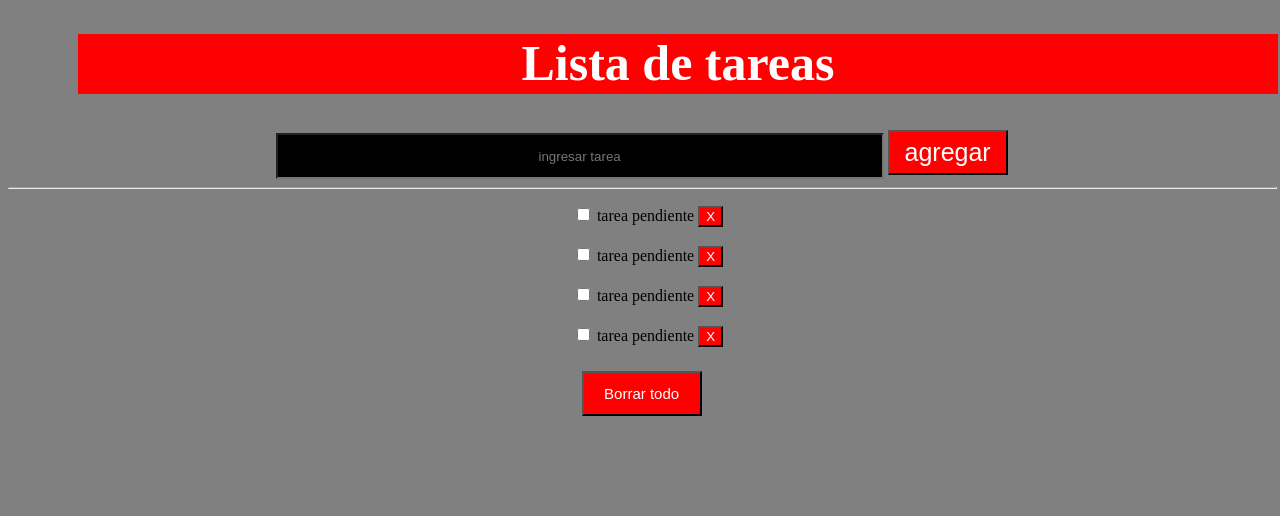
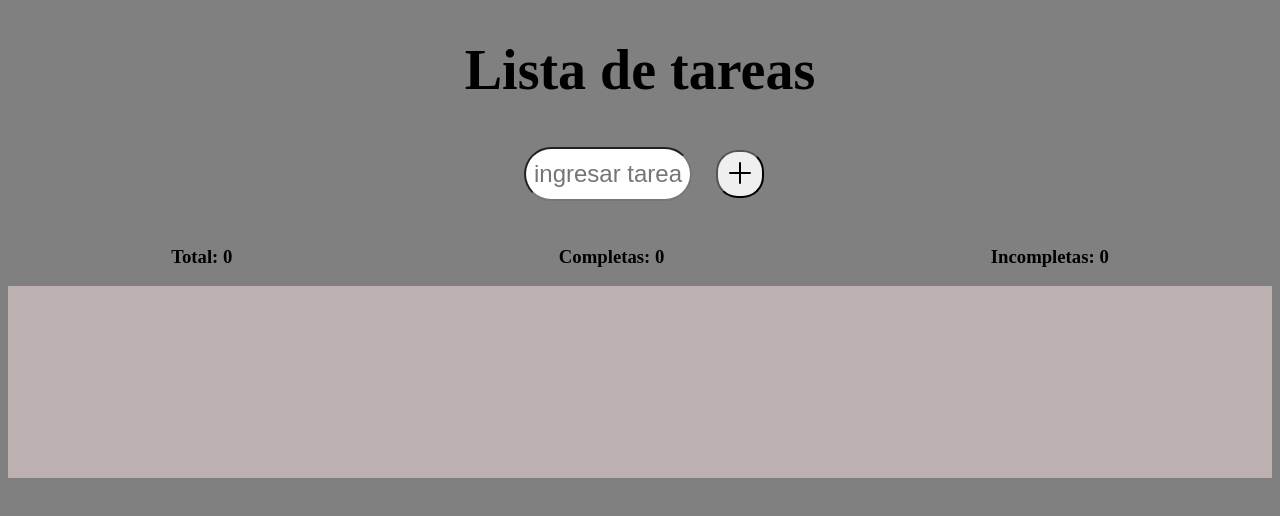
Before and after one commit to Euklenyer1505/ASD, a plain HTML site: page index.html in a window 1280 px wide. Drawn offline with Linux system fonts and the light colour scheme.

Commit message:
first commit

```diff
--- a/index.css
+++ b/index.css
@@ -1,144 +1,107 @@
 body {
-    background: gray;
-    width: 99%;
-    height: 100px;
-}
-
-#header-lista {
-    margin-left: 70px ;
-    text-align: center;
-    background: red;
-    color: white;
-    width: auto;
-    height: auto;
-}
-
-#lista-de-tareas {
-    text-align: center;
-    font-size: auto;
-}
-
-#div-todo{
-  width: auto;
-  height: auto;
-}
-
-#div-center {
-    text-align: center;
-    width: 100%;
-    height: auto;
+    background-color: gray;
 
 }
 
-#input-escribir {
+
+#h1 {
+    font-size: 3.5rem;
     text-align: center;
-    background: black;
-    color: white;
-
-}
-#boton-agregar {
-    position: static;
-  background: red;
-  color: white;
-  top: 16px;
+    color: black;
 }
 
-#hr {
-    width: 100%;
+#formulario {
+    display: flex;
+    align-items: center;
+    justify-content: center;
 }
 
-#input-boton {
-    width: 100%;
+#input-escribir {
+    font-size: 1.5rem;
+    text-align: center;
+    border-radius: 2rem;
+    width: 10rem;
+    height: 3rem;
+    color: blue;
+    margin: 0.5rem;
+}
+
+#btn-agg{
+    width: 3rem;
+    height: 3rem;
+    border-radius: 45%;
+    margin-left: 1rem;
+}
+
+#btn-agg:hover {
+    background-color: green;
+    color: white;
+}
+
+.div-todo {
+    margin: 0 auto;
+}
+ul{
+    margin: 1rem 2rem;
+    width: auto;
+    height: auto;
+    display: flex;
+    list-style: none;
+    align-items: center;
+    padding: 0;
 
 }
 
-.boton-eliminar {
-    background: red;
+
+
+.list{
+    display: flex;
+    justify-content: center;
+    margin-right: 0 auto;
+}
+
+#botonl {
+    width: 3rem;
+    height: 3rem;
+    border-radius: 100%;
+    margin-left: 0;
+}
+
+#botonl:hover {
+    background-color: yellowgreen;
     color: white;
 }
 
-#ul {
-    list-style: none;
-   text-align: center;
-   width: 70%;
-   height: 150px;
-   overflow-y: scroll;
+.botonb {
+
+    width: 3rem;
+    height: 3rem;
+    border-radius: 100%;
+    margin: 0.5rem;
+}
+.botonb:hover {
+    background-color: red;
+    color: white;
 }
 
-#boton-borrar {
+#li {
+    font-size: 2rem;
+    margin: 0 1rem 0 1rem;
+   list-style: none;
+   margin: 0 1rem 0 1rem;
+}
+
+#contenedor {
     text-align: center;
+    background-color: rgb(189, 176, 176);
+    width: 100%;
+    height: 12rem;
+    overflow-y: scroll ;
+    word-break: break-all;
+
 }
-#borrar {
-    background: red;
-    color: white;
+#contadores {
+    display: flex;
+    align-items: center;
+    justify-content: space-around;
 }
-         /* movil */
- @media only screen and (max-width : 425px) {
-    body {
-        background: rgb(187, 187, 187);
-    }
-    #div-todo {
-        flex-direction: column;
-    }
-    #header-lista {
-        background: blue;
-        width: 210px;
-    }
-    #lista-de-tareas {
-        color: black;
-    }
-    #input-escribir {
-        background: blue;
-        color: white;
-    }
-
-    #boton-agregar {
-        background: blue;
-        color: black;
-    }
-    .boton-eliminar {
-     background: red;
-     color: black;
-    }
-
- }
-           /* escritorio */
- @media only screen and (min-width : 426px) {
-   #header-lista {
-    display: block;
-    text-align: center;
-    width: 1200px;
-    height: 60px;
-   }
-   #lista-de-tareas {
-    font-size: 50px;
-   }
-   #input-escribir {
-    text-align: center;
-    background: black;
-    color: white;
-    width: 600px;
-    height: 40px;
-   }
-   #boton-agregar {
-    position: static;
-    background: red;
-     color: white;
-     width: 120px;
-     height: 45px;
-     font-size: 25px;
-   }
-   #input-boton {
-     width: 100%;
-   }
-   #ul {
-    text-align: center;
-    width: 1200px;
-    height: 150px;
-   }
-   #borrar {
-    width: 120px;
-    height: 45px;
-    font-size: 15px;
-   }
-   }
--- a/index.html
+++ b/index.html
@@ -4,59 +4,44 @@
     <meta charset="UTF-8">
     <meta name="viewport" content="width=device-width, initial-scale=1.0">
     <link rel="stylesheet" href="index.css">
-    <!-- <svg xmlns="http://www.w3.org/2000/svg" fill="none" viewBox="0 0 24 24" stroke-width="1.5" stroke="currentColor" class="w-6 h-6">
-  <path stroke-linecap="round" stroke-linejoin="round" d="M20.25 7.5l-.625 10.632a2.25 2.25 0 01-2.247 2.118H6.622a2.25 2.25 0 01-2.247-2.118L3.75 7.5m6 4.125l2.25 2.25m0 0l2.25 2.25M12 13.875l2.25-2.25M12 13.875l-2.25 2.25M3.375 7.5h17.25c.621 0 1.125-.504 1.125-1.125v-1.5c0-.621-.504-1.125-1.125-1.125H3.375c-.621 0-1.125.504-1.125 1.125v1.5c0 .621.504 1.125 1.125 1.125z" />
-</svg> -->
 
     <title>lista de tareas2</title>
 </head>
 <body>
-    <header id="header-lista">
-      <h1 id="lista-de-tareas">Lista de tareas</h1>
-    </header><br>
-     <br>
-    <div div-todo>
-        <div id="div-center">
-            <input id="input-escribir" type="text" placeholder="ingresar tarea" >
-            <button id="boton-agregar">agregar</button>
-        </div>
+  <h1 id="h1">Lista de tareas</h1>
 
-        <hr id="hr">
+  <div id="div-todo">
+    <form id="formulario">
+      <input type="text" id="input-escribir" autocomplete="off" placeholder="ingresar tarea">
 
-        <div id="input-boton">
-            <ul id="ul">
-           <li> <input type="checkbox" class="input-checkbox">
-             tarea pendiente
-            <button class="boton-eliminar">X</button></li><br>
+      <button id="btn-agg"><svg xmlns="http://www.w3.org/2000/svg" fill="none" viewBox="0 0 24 24" stroke-width="1.5" stroke="currentColor" class="w-6 h-6">
+        <path stroke-linecap="round" stroke-linejoin="round" d="M12 4.5v15m7.5-7.5h-15" />
+      </svg>
+      </button>
+    </form> <br>
 
-            <li><input type="checkbox" class="input-checkbox">
-             tarea pendiente
-            <button class="boton-eliminar">X</button></li><br>
+      <!-- <div class="list" id="1">
 
-            <li><input type="checkbox" class="input-checkbox">
-              tarea pendiente
-            <button class="boton-eliminar">X</button></li><br>
+        <ul id="tarea">
+          <button id="botonl"></button>
+          <li id="li"></li>
+          <button id="botonb"></button>
+        </ul>
+      </div> -->
 
-           <li> <input type="checkbox" class="input-checkbox">
-             tarea pendiente
-            <button class="boton-eliminar">X</button></li><br>
+      <div id="contadores">
 
-            <li><input type="checkbox" class="input-checkbox">
-             tarea pendiente
-            <button class="boton-eliminar">X</button></li><br>
+        <h3>Total: <span id="cantidad">0</span></h3>
+         <h3>Completas: <span>0</span></h3>
+        <h3>Incompletas: <span>0</span></h3>
+      </div>
 
-            <li><input type="checkbox" class="input-checkbox">
-                Lorem ipsum dolor, sit amet consectetur adipisicing elit. Laborum illum dolore, ipsa beatae reiciendis deleniti nobis exercitationem est? Ex sapiente illo exercitationem dolores dolorum maiores amet expedita tempore repudiandae voluptatum.
-                <button class="boton-eliminar">X</button></li><br>
+      <div id="contenedor">
+      </div>
+
+    </div>
 
 
-
-
-        </ul>
-        </div>
-        <div id="boton-borrar">
-            <button id="borrar">Borrar todo</button>
-        </div>
-    </div>
+   <script src="index.js"></script>
 </body>
 </html>
--- /dev/null
+++ b/index.js
@@ -0,0 +1,53 @@
+const form = document.querySelector('#formulario');
+const input = document.querySelector('#input-escribir');
+const btn = document.querySelector('#btn-agg');
+const list = document.querySelector('.list');
+const li = document.querySelector('#li');
+const borrar = document.querySelector('.botonb');
+
+
+
+
+let id = 0;
+let total = 0;
+
+btn.addEventListener('click', e => {
+	e.preventDefault();
+	addTarea();
+	total ++;
+	  cantidad.innerHTML = total;
+});
+
+let addTarea = () => {
+	id++;
+
+       const inputValue = input.value;
+	   console.log(inputValue);
+
+
+	contenedor.innerHTML += `
+	<div class="list" id="${id}">
+
+        <ul id="tarea">
+          <button id="botonl"><svg xmlns="http://www.w3.org/2000/svg" fill="none" viewBox="0 0 24 24" stroke-width="1.5" stroke="currentColor">
+		  <path stroke-linecap="round" stroke-linejoin="round" d="M4.5 12.75l6 6 9-13.5"/>
+		</svg>
+		</button>
+
+
+		<li id="li">${inputValue}</li>
+
+		<button class="botonb"><svg xmlns="http://www.w3.org/2000/svg" fill="none" viewBox="0 0 24 24" stroke-width="1.5" stroke="currentColor">
+  <path stroke-linecap="round" stroke-linejoin="round" d="M14.74 9l-.346 9m-4.788 0L9.26 9m9.968-3.21c.342.052.682.107 1.022.166m-1.022-.165L18.16 19.673a2.25 2.25 0 01-2.244 2.077H8.084a2.25 2.25 0 01-2.244-2.077L4.772 5.79m14.456 0a48.108 48.108 0 00-3.478-.397m-12 .562c.34-.059.68-.114 1.022-.165m0 0a48.11 48.11 0 013.478-.397m7.5 0v-.916c0-1.18-.91-2.164-2.09-2.201a51.964 51.964 0 00-3.32 0c-1.18.037-2.09 1.022-2.09 2.201v.916m7.5 0a48.667 48.667 0 00-7.5 0"/>
+</svg>
+</button>
+ </ul>
+	 </div>`;
+
+	  input.value = '';
+
+};
+
+borrar.addEventListener('click', e =>{
+	li.removeEventListener(li, id);
+});
```
